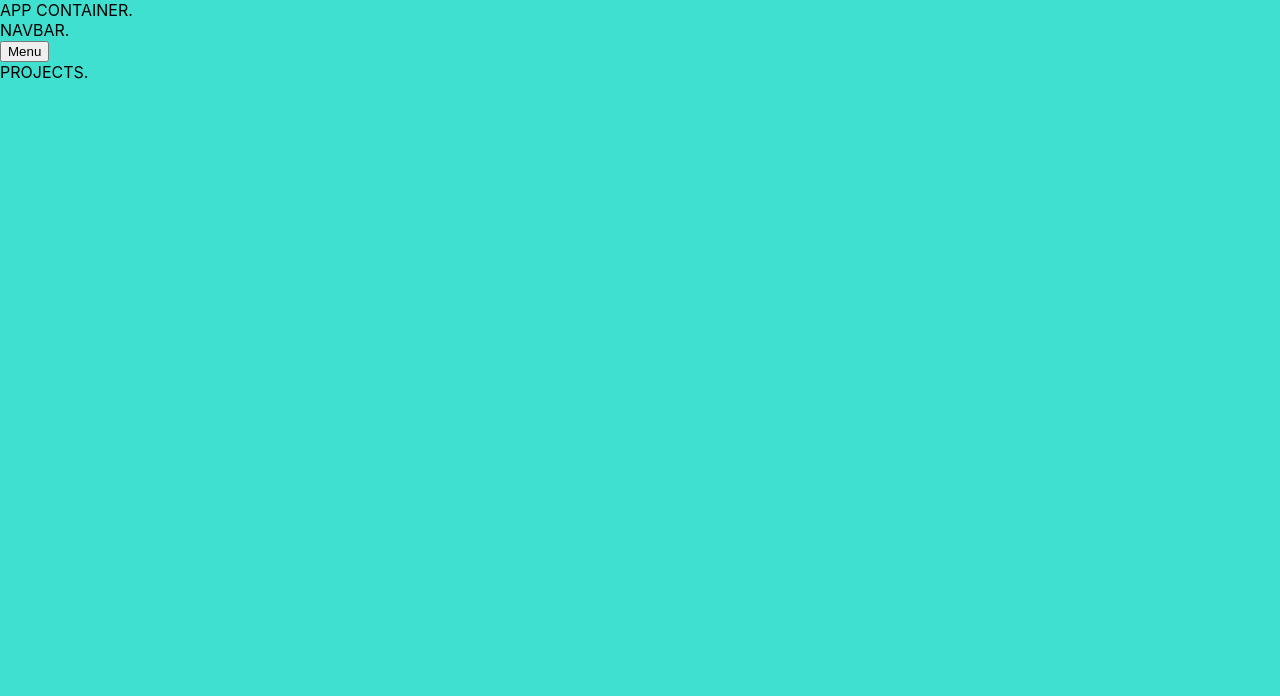
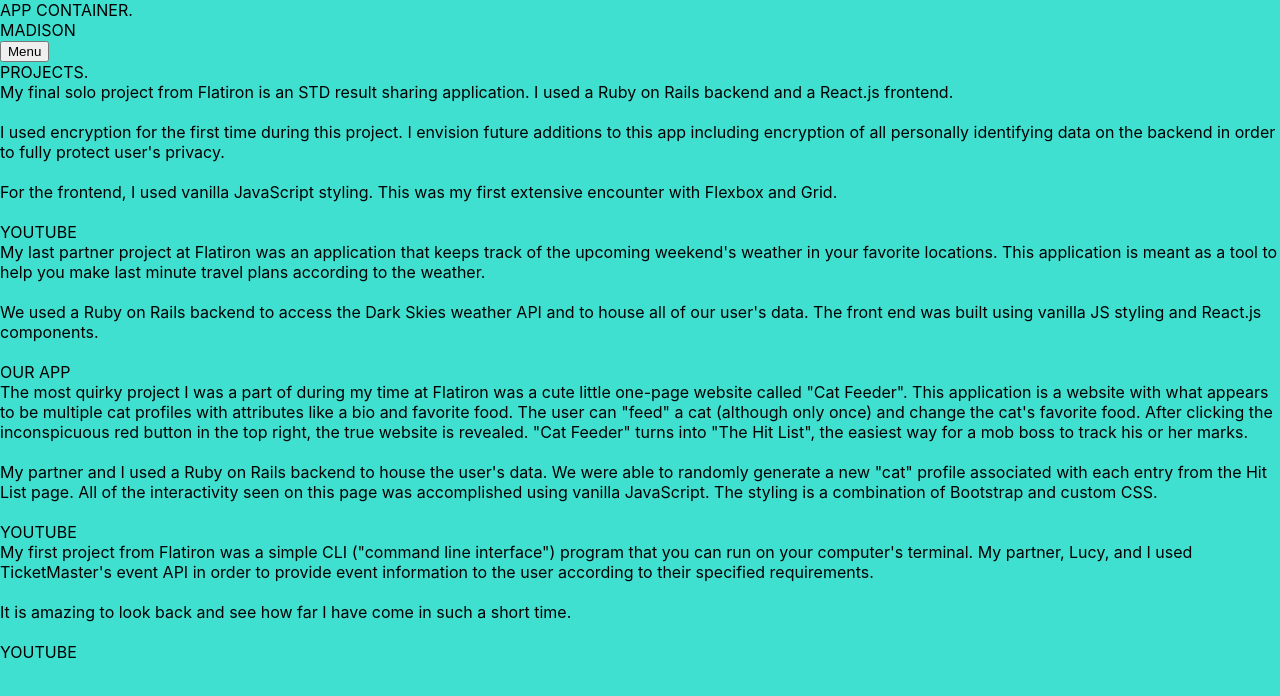
Before and after one commit to madison-stankevich/MadisonStankevich, a React (Create React App) app: page /projects in a window 1280 px wide. Shown: the top 696 px of the page. Built offline with nearby package versions, Linux system fonts and the light colour scheme.

Commit message:
updated project descriptions.

```diff
--- a/src/Components/Projects.js
+++ b/src/Components/Projects.js
@@ -9,6 +9,49 @@ class Projects extends Component {
         return (
             <div>
                 PROJECTS.
+                <div>
+                    My final solo project from Flatiron is an STD result sharing application.
+                    I used a Ruby on Rails backend and a React.js frontend.
+                    <br/><br/>
+                    I used encryption for the first time during this project.
+                    I envision future additions to this app including encryption of all personally identifying data on the backend in order to fully protect user's privacy.
+                    <br/><br/>
+                    For the frontend, I used vanilla JavaScript styling.
+                    This was my first extensive encounter with Flexbox and Grid.
+                    <br/><br/>
+                    YOUTUBE
+                </div>
+                <div>
+                    My last partner project at Flatiron was an application that keeps track of the upcoming weekend's weather in your favorite locations.
+                    This application is meant as a tool to help you make last minute travel plans according to the weather.
+                    <br/><br/>
+                    We used a Ruby on Rails backend to access the Dark Skies weather API and to house all of our user's data.
+                    The front end was built using vanilla JS styling and React.js components.
+                    <br/><br/>
+                    OUR APP
+                </div>
+                <div>
+                    The most quirky project I was a part of during my time at Flatiron was a cute little one-page website called "Cat Feeder".
+                    This application is a website with what appears to be multiple cat profiles with attributes like a bio and favorite food.
+                    The user can "feed" a cat (although only once) and change the cat's favorite food.
+                    After clicking the inconspicuous red button in the top right, the true website is revealed.
+                    "Cat Feeder" turns into "The Hit List", the easiest way for a mob boss to track his or her marks.
+                    <br/><br/>
+                    My partner and I used a Ruby on Rails backend to house the user's data.
+                    We were able to randomly generate a new "cat" profile associated with each entry from the Hit List page.
+                    All of the interactivity seen on this page was accomplished using vanilla JavaScript.
+                    The styling is a combination of Bootstrap and custom CSS.
+                    <br/><br/>
+                    YOUTUBE
+                </div>
+                <div>
+                    My first project from Flatiron was a simple CLI ("command line interface") program that you can run on your computer's terminal.
+                    My partner, Lucy, and I used TicketMaster's event API in order to provide event information to the user according to their specified requirements.
+                    <br/><br/>
+                    It is amazing to look back and see how far I have come in such a short time.
+                    <br/><br/>
+                    YOUTUBE
+                </div>
             </div>
          );
     }
--- a/src/Containers/NavBar.js
+++ b/src/Containers/NavBar.js
@@ -19,7 +19,7 @@ class NavBar extends Component {
     render() {
         return (
             <div className="nav_bar">
-                NAVBAR.
+                MADISON
                 {this.state.menuDisplay == false ?
                     <div>
                         <button onClick={this.handleClick}>Menu</button>
```
